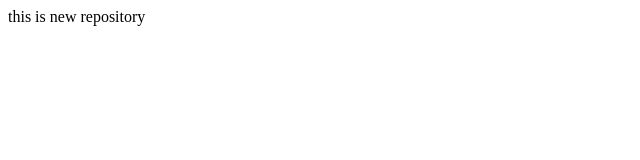
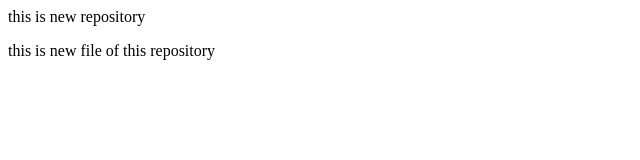
Before and after one commit to Ankit123-tec/localrepo, a plain HTML site: page index.html in a window 1280 px wide. Shown: the whole page, without its empty margins (0-640 px from the left). Drawn offline with Linux system fonts and the light colour scheme.

Commit message:
everything is good

```diff
--- a/index.html
+++ b/index.html
@@ -1 +1,2 @@
 <p>this is new repository</p>
+<p>this is new file of this repository</p>
```
Also changed, not shown: 1 other file.
